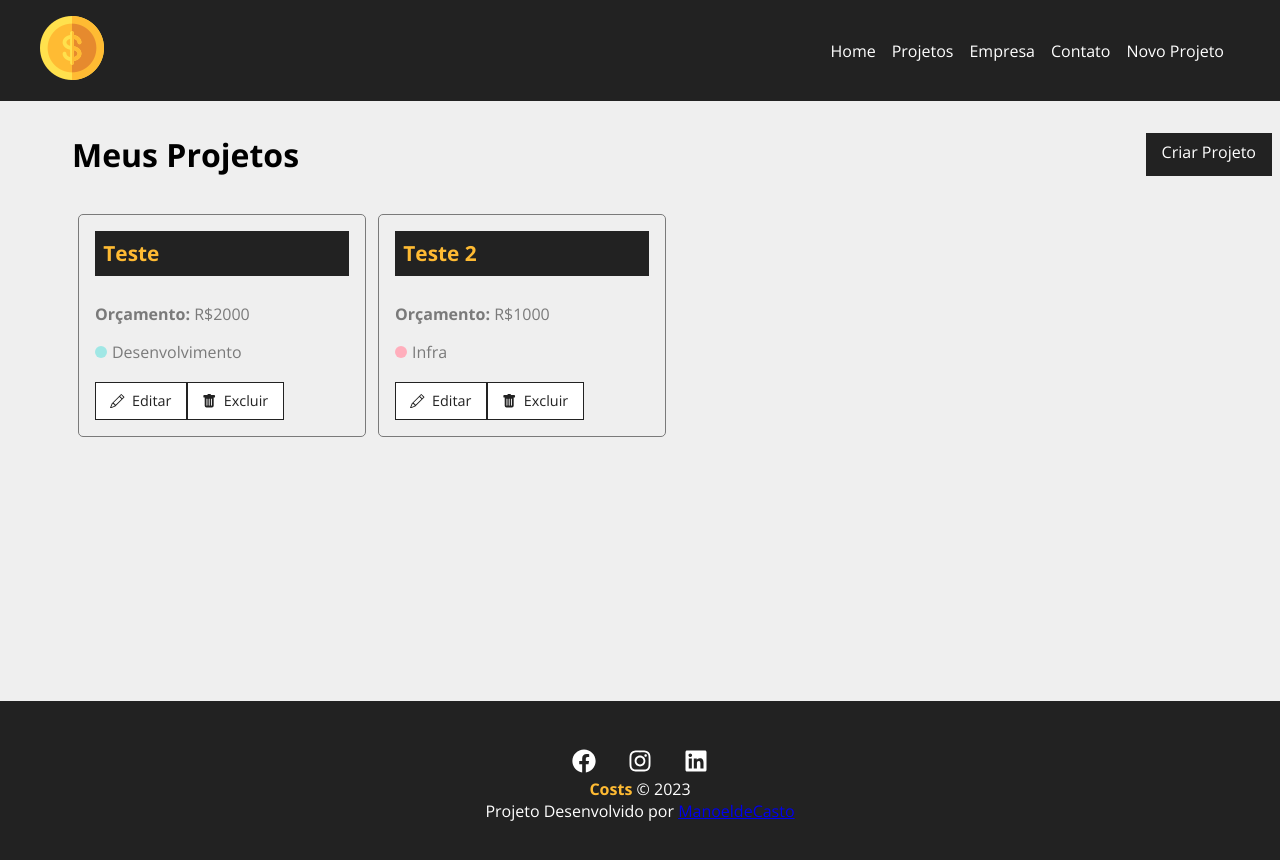
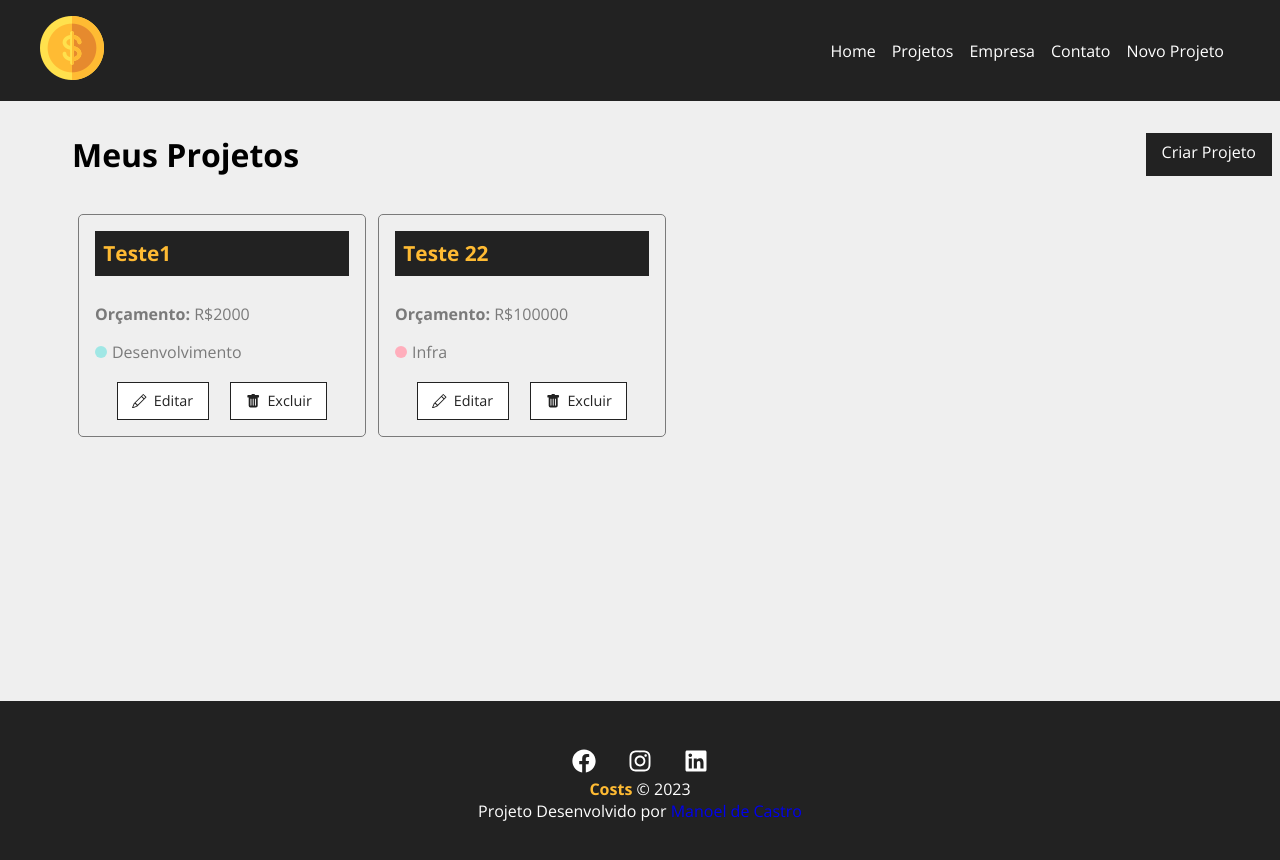
Before and after one commit to ManoeldeCastro/costs, a React (Create React App) app: page /projects in a window 1280 px wide. Shown: the top 860 px of the page. Built offline with nearby package versions, Linux system fonts and the light colour scheme; data requests are answered from the project's data file.

Commit message:
Edit Footer and Project_Card

```diff
--- a/db.json
+++ b/db.json
@@ -1,7 +1,7 @@
 {
   "projects": [
     {
-      "name": "Teste",
+      "name": "Teste1",
       "budget": "2000",
       "category": {
         "id": "2",
@@ -12,8 +12,8 @@
       "id": 1
     },
     {
-      "name": "Teste 2",
-      "budget": "1000",
+      "name": "Teste 22",
+      "budget": "100000",
       "category": {
         "id": "1",
         "name": "Infra"
--- a/src/components/layout/Footer.js
+++ b/src/components/layout/Footer.js
@@ -20,7 +20,7 @@ function Footer() {
       </p>
       <p className={styles.copy_right}>
         Projeto Desenvolvido por{' '}
-        <a href="https://github.com/ManoeldeCastro"> ManoeldeCasto</a>
+        <a href="https://github.com/ManoeldeCastro"> Manoel de Castro</a>
       </p>
     </footer>
   );
--- a/src/components/layout/Footer.module.css
+++ b/src/components/layout/Footer.module.css
@@ -13,6 +13,7 @@
   margin: 0 1em;
 
 }
+
 .social_list li:hover {
   color: #ffbb33;
 }
@@ -27,3 +28,6 @@
 .copy_right a:visited {
   color: #ffbb33;
 }
+.copy_right a{
+  text-decoration: none;
+}
--- a/src/components/pages/Project.js
+++ b/src/components/pages/Project.js
@@ -2,13 +2,19 @@ import styles from './Project.module.css';
 
 import { useParams } from 'react-router-dom';
 import { useState, useEffect } from 'react';
+
 import Loading from '../layout/Loading';
 import Container from '../layout/Container';
+import ProjectForm from '../project/ProjectForm'
+import Message from '../layout/Message';
+
 
 function Project() {
   const { id } = useParams();
   const [project, setProject] = useState([]);
   const [showProjectForm, SetShowProjectForm] = useState(false);
+  const [message, setMessage] = useState("")
+  const [type, setType] = useState("")
 
   useEffect(() => {
     setTimeout(() => {
@@ -26,6 +32,32 @@ function Project() {
     }, 500);
   }, [id]);
 
+  function editPost(project){
+    if(project.budget < project.cost){
+      setMessage('O orçamento não pode ser menor que o custo do projeto!')
+      setType("error")
+      return false
+    }
+
+    fetch(`http://localhost:5000/projects/${project.id}`, {
+       method: 'PATCH',
+       headers: {
+        'Content-Type': 'application/json',
+       },
+       body: JSON.stringify(project),
+    })
+    .then(resp => resp.json())
+    .then((data) => {
+      setProject(data)
+      SetShowProjectForm(!showProjectForm)
+      setMessage('Projeto atualizado!')
+      setType("success")
+
+    })
+    .catch(err => console.log(err));
+
+  }
+
   function toggleProjectForm() {
     SetShowProjectForm(!showProjectForm);
   }
@@ -35,6 +67,7 @@ function Project() {
       {project.name ? (
         <div className={styles.project_details}>
           <Container customClass="column">
+            {message && <Message type={type} msg={message}/>}
             <div className={styles.details_container}>
               <h1>Projeto: {project.name}</h1>
               <button onClick={toggleProjectForm} className={styles.btn}>
@@ -54,7 +87,7 @@ function Project() {
                 </div>
               ) : (
                 <div className={styles.project_info}>
-                  <p>Form</p>
+                  <ProjectForm handleSubmit={editPost} btnText="Concluir edição" projectData={project}/>
                 </div>
               )}
             </div>
--- a/src/components/project/ProjectCard.module.css
+++ b/src/components/project/ProjectCard.module.css
@@ -49,6 +49,7 @@
   margin-top: 1.2em;
   display: flex;
   align-items: center;
+  justify-content: space-evenly;
 }
 
 .project_card_actions a,
```
